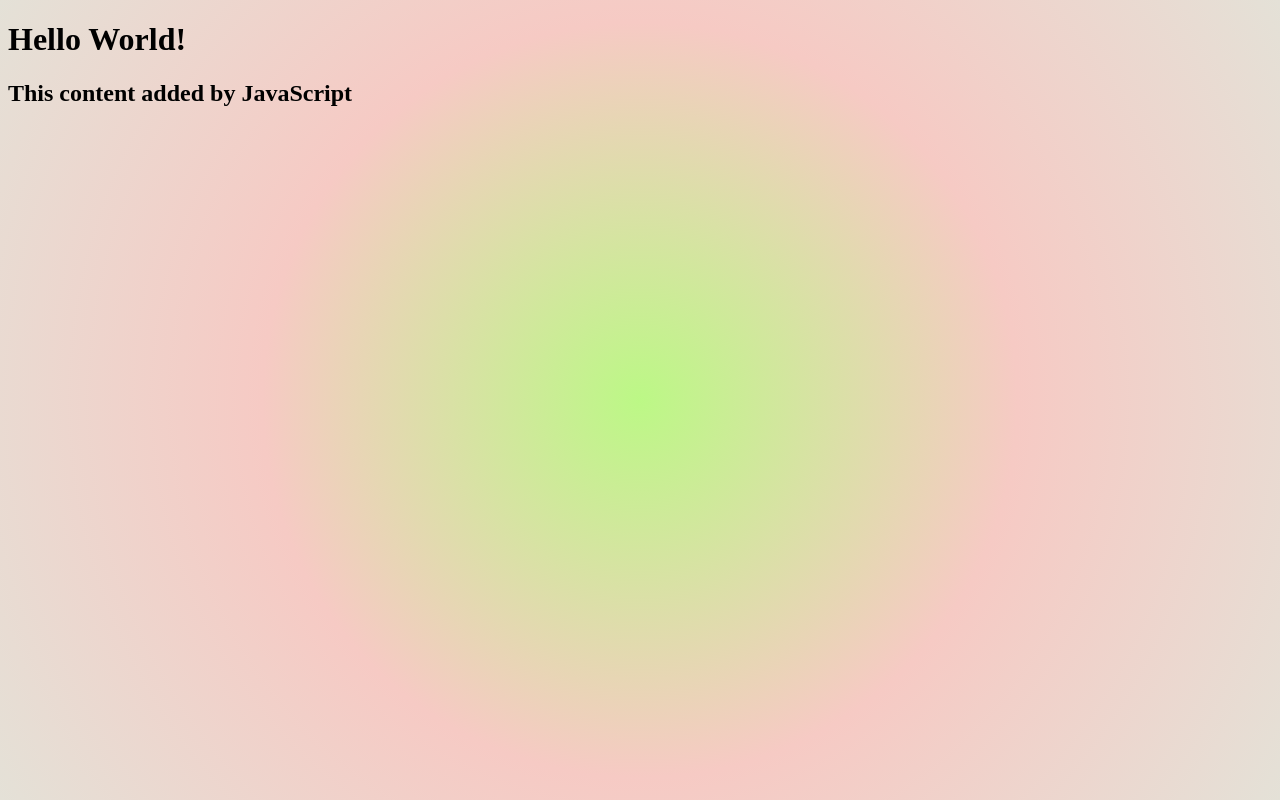
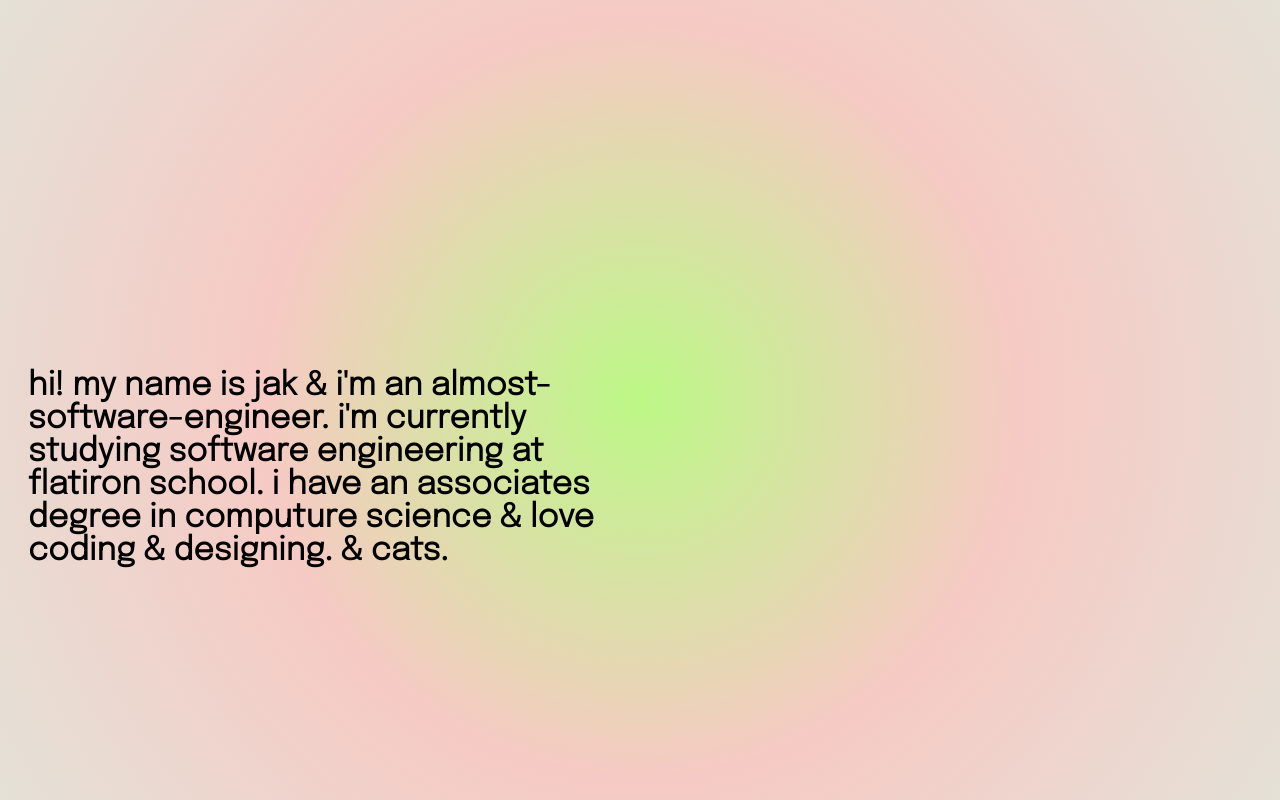
Before and after one commit to jakmajor/personal-site, a plain HTML site: page index.html in a window 1280 px wide. Drawn offline with Linux system fonts and the light colour scheme.

Commit message:
added google font, centered text, styled background

```diff
--- a/index.html
+++ b/index.html
@@ -2,10 +2,15 @@
 <html lang="en">
   <head>
     <link rel="stylesheet" href="style.css">
+    <link rel="preconnect" href="https://fonts.googleapis.com">
+    <link rel="preconnect" href="https://fonts.gstatic.com" crossorigin>
+    <link href="https://fonts.googleapis.com/css2?family=Archivo&family=Epilogue:wght@300&display=swap" rel="stylesheet">
     <title>personal site</title>
   </head>
   <body>
-    <h1>Hello World!</h1>
+
+    <h1>hi! my name is jak & i'm an almost-software-engineer. i'm currently studying software engineering
+    at flatiron school. i have an associates degree in computure science & love coding & designing. & cats.</h1>
     <script src="script.js"></script>
 
 
--- a/script.js
+++ b/script.js
@@ -1,4 +1,4 @@
 const h2 = document.createElement('h2');
-h2.textContent = "This content added by JavaScript";
+h2.textContent = "";
 
 document.querySelector('body').appendChild(h2);
--- a/style.css
+++ b/style.css
@@ -1,4 +1,15 @@
 body {
-    background-image: radial-gradient(circle, #bcf886, #f6cac4, #e4e1d7);
-    background-attachment: fixed;
-  }
+  background-image: radial-gradient(circle, #bcf886, #f6cac4, #e4e1d7);
+  background-attachment: fixed;
+  font-family: "Epilogue", sans-serif;
+}
+
+h1 {
+  text-align: left;
+  margin: auto;
+  width: 50%;
+  float: left;
+
+  margin-top: 350px;
+  margin-left: 20px;
+}
```
